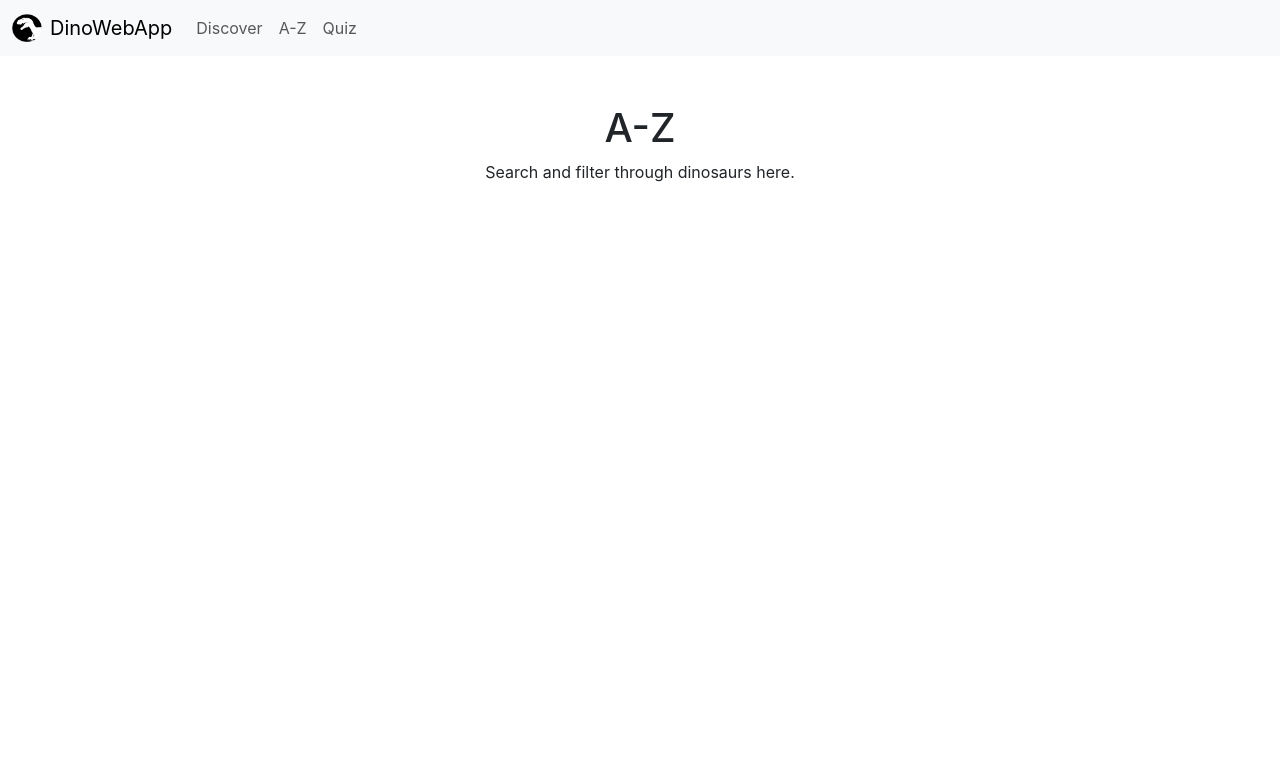
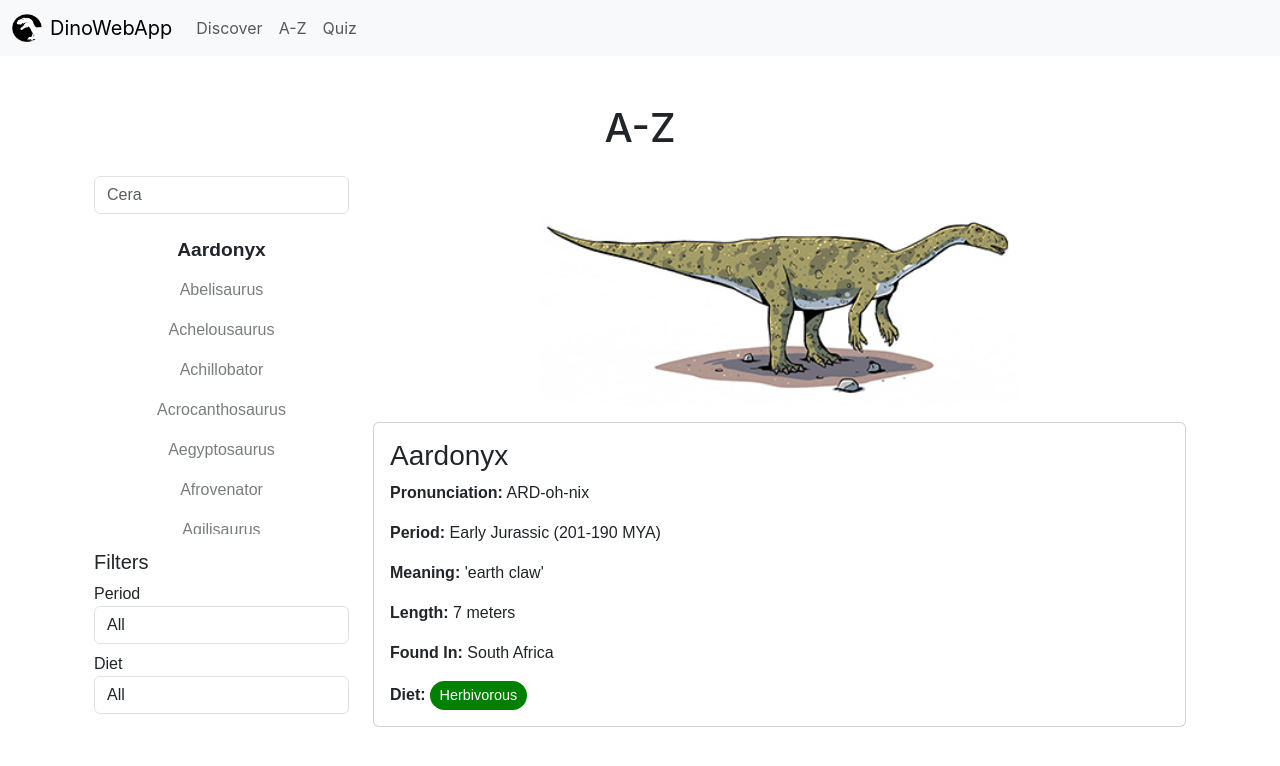
Before and after one commit to FraserProvan2/dinosaur-directory, a React (Create React App) app: page /a-z in a window 1280 px wide. Shown: the top 766 px of the page. Built offline with nearby package versions, Linux system fonts and the light colour scheme.

Commit message:
basic a-z page setup

```diff
--- a/src/App.js
+++ b/src/App.js
@@ -1,10 +1,10 @@
-import React from "react";
-import { BrowserRouter as Router, Route, Routes } from "react-router-dom";
-import Navbar from "./components/layout/Navbar";
-import Home from "./pages/Home";
-import Discover from "./pages/Discover";
-import AtoZ from "./pages/A-Z";
-import Quiz from "./pages/Quiz";
+import React from 'react';
+import { BrowserRouter as Router, Routes, Route } from 'react-router-dom';
+import Navbar from './components/layout/Navbar';
+import Home from './pages/Home';
+import Discover from './pages/Discover';
+import AtoZ from './pages/AtoZ';
+import Quiz from './pages/Quiz';
 
 function App() {
   return (
@@ -13,8 +13,9 @@ function App() {
       <Routes>
         <Route path="/" element={<Home />} />
         <Route path="/discover" element={<Discover />} />
+        <Route path="/quiz" element={<Quiz />} />
         <Route path="/a-z" element={<AtoZ />} />
-        <Route path="/quiz" element={<Quiz />} />
+        <Route path="/dinosaur/:dinoSlug" element={<AtoZ />} />
       </Routes>
     </Router>
   );
--- a/src/App.scss
+++ b/src/App.scss
@@ -4,6 +4,7 @@
 @import "./styles/quiz.scss";
 @import "./styles/discover.scss";
 @import "./styles/globe.scss";
+@import "./styles/atoz.scss";
 
 body {
   margin: 0;
--- /dev/null
+++ b/src/components/atoz/DinoList.js
@@ -0,0 +1,233 @@
+import React, { useState, useEffect, useRef } from "react";
+import { useParams, useNavigate } from "react-router-dom";
+import DinosaurCollection from "../../entities/DinosaurCollection";
+
+const DinoPage = () => {
+  const [dinosaurs, setDinosaurs] = useState([]);
+  const [filteredDinosaurs, setFilteredDinosaurs] = useState([]);
+  const [selectedDino, setSelectedDino] = useState(null);
+  const [filterPeriod, setFilterPeriod] = useState("");
+  const [filterSubPeriod, setFilterSubPeriod] = useState("");
+  const [filterDiet, setFilterDiet] = useState("");
+  const [searchQuery, setSearchQuery] = useState("");
+  const [isMobile, setIsMobile] = useState(window.innerWidth < 768);
+  const scrollContainerRef = useRef(null);
+  const { dinoSlug } = useParams();
+  const navigate = useNavigate();
+
+  useEffect(() => {
+    const handleResize = () => setIsMobile(window.innerWidth < 768);
+    window.addEventListener("resize", handleResize);
+    return () => window.removeEventListener("resize", handleResize);
+  }, []);
+
+  useEffect(() => {
+    const dinos = DinosaurCollection.getAllDinosaurs();
+    dinos.sort((a, b) => a.name.localeCompare(b.name));
+    setDinosaurs(dinos);
+    setFilteredDinosaurs(dinos);
+    if (dinoSlug && dinos.length > 0) {
+      const foundDino = dinos.find(
+        (d) => d.name.toLowerCase() === dinoSlug.toLowerCase()
+      );
+      setSelectedDino(foundDino || dinos[0]);
+    } else if (dinos.length > 0) {
+      setSelectedDino(dinos[0]);
+    }
+  }, [dinoSlug]);
+
+  useEffect(() => {
+    let filtered = dinosaurs;
+    if (filterPeriod)
+      filtered = filtered.filter((dino) => dino.period === filterPeriod);
+    if (filterSubPeriod)
+      filtered = filtered.filter((dino) => dino.fullPeriod === filterSubPeriod);
+    if (filterDiet)
+      filtered = filtered.filter((dino) => dino.diet === filterDiet);
+    if (searchQuery) {
+      filtered = filtered.filter((dino) =>
+        dino.name.toLowerCase().includes(searchQuery.toLowerCase())
+      );
+    }
+    setFilteredDinosaurs(filtered);
+  }, [filterPeriod, filterSubPeriod, filterDiet, searchQuery, dinosaurs]);
+
+  const periods = Array.from(new Set(dinosaurs.map((d) => d.period)));
+  const subPeriods = filterPeriod
+    ? Array.from(
+        new Set(
+          dinosaurs
+            .filter((d) => d.period === filterPeriod)
+            .map((d) => d.fullPeriod)
+        )
+      )
+    : [];
+  const diets = Array.from(new Set(dinosaurs.map((d) => d.diet))).map(
+    (diet) => diet.charAt(0).toUpperCase() + diet.slice(1).toLowerCase()
+  );
+
+  const getDietPillClass = (diet) => {
+    const dietLower = diet.toLowerCase();
+    if (dietLower.includes("herb")) return "herb";
+    if (dietLower.includes("carn")) return "carn";
+    return "default";
+  };
+
+  const listContent = (
+    <div className="scroll-section mb-3">
+      <div className="rolling-list-container">
+        <div className="gradient-overlay top"></div>
+        <div className="gradient-overlay bottom"></div>
+        <div className="rolling-list" ref={scrollContainerRef}>
+          {filteredDinosaurs.map((dino, index) => {
+            const activeClass =
+              selectedDino && selectedDino.name === dino.name
+                ? "active-item"
+                : "";
+            return (
+              <div
+                key={index}
+                className={`list-item ${activeClass}`}
+                onClick={() => {
+                  setSelectedDino(dino);
+                  navigate(`/dinosaur/${dino.name.toLowerCase()}`);
+                }}
+              >
+                {dino.name}
+              </div>
+            );
+          })}
+        </div>
+      </div>
+    </div>
+  );
+
+  const filtersContent = (
+    <div className="filters-section mb-3">
+      <h5>Filters</h5>
+      <div className="mb-2">
+        <label>Period</label>
+        <select
+          className="form-control"
+          value={filterPeriod}
+          onChange={(e) => {
+            setFilterPeriod(e.target.value);
+            setFilterSubPeriod("");
+          }}
+        >
+          <option value="">All</option>
+          {periods.map((period) => (
+            <option key={period} value={period}>
+              {period}
+            </option>
+          ))}
+        </select>
+      </div>
+      {filterPeriod && filterPeriod !== "Late Triassic" && (
+        <div className="mb-2">
+          <label>Sub Period</label>
+          <select
+            className="form-control"
+            value={filterSubPeriod}
+            onChange={(e) => setFilterSubPeriod(e.target.value)}
+          >
+            <option value="">All</option>
+            {subPeriods.map((sub) => (
+              <option key={sub} value={sub}>
+                {sub}
+              </option>
+            ))}
+          </select>
+        </div>
+      )}
+      <div className="mb-2">
+        <label>Diet</label>
+        <select
+          className="form-control"
+          value={filterDiet}
+          onChange={(e) => setFilterDiet(e.target.value)}
+        >
+          <option value="">All</option>
+          {diets.map((diet) => (
+            <option key={diet} value={diet}>
+              {diet}
+            </option>
+          ))}
+        </select>
+      </div>
+    </div>
+  );
+
+  const searchContent = (
+    <div className="mb-3">
+      <input
+        type="text"
+        className="form-control"
+        placeholder="Cera"
+        value={searchQuery}
+        onChange={(e) => setSearchQuery(e.target.value)}
+      />
+    </div>
+  );
+
+  return (
+    <div className="container py-3 dino-page-container">
+      <div className="row">
+        <div className="col-md-3">
+          <>
+            {searchContent}
+            {listContent}
+            {filtersContent}
+          </>
+        </div>
+        <div className="col-md-9">
+          {selectedDino ? (
+            <>
+              <img
+                src={`/images/dinosaurs/${selectedDino.image}`}
+                alt={selectedDino.name}
+                className="img-fluid dino-listing-image mb-3"
+              />
+              <div className="dino-details card">
+                <div className="card-body">
+                  <h3 className="card-title">{selectedDino.name}</h3>
+                  <p className="card-text">
+                    <strong>Pronunciation:</strong> {selectedDino.pronunciation}
+                  </p>
+                  <p className="card-text">
+                    <strong>Period:</strong> {selectedDino.fullPeriod} (
+                    {selectedDino.yearsMya.start}-{selectedDino.yearsMya.end}{" "}
+                    MYA)
+                  </p>
+                  <p className="card-text">
+                    <strong>Meaning:</strong> {selectedDino.meaning}
+                  </p>
+                  <p className="card-text">
+                    <strong>Length:</strong> {selectedDino.lengthMeters} meters
+                  </p>
+                  <p className="card-text">
+                    <strong>Found In:</strong> {selectedDino.foundIn.join(", ")}
+                  </p>
+                  <p className="card-text">
+                    <strong>Diet:</strong>{" "}
+                    <span
+                      className={`diet-pill ${getDietPillClass(
+                        selectedDino.diet
+                      )}`}
+                    >
+                      {selectedDino.diet}
+                    </span>
+                  </p>
+                </div>
+              </div>
+            </>
+          ) : (
+            <div>Select a dinosaur</div>
+          )}
+        </div>
+      </div>
+    </div>
+  );
+};
+
+export default DinoPage;
--- a/src/components/discover/MesozoicEras.js
+++ b/src/components/discover/MesozoicEras.js
@@ -80,14 +80,16 @@ function MesozoicEras() {
             <ul className="dino-list">
               {dinosInCountry.map((dino) => (
                 <li key={dino.name} className="dino-item">
-                  <div className="dino-icon-container">
+                  <a href={'/dinosaur/' + dino.name.toLowerCase()} className="dino-icon-container">
                     <img
                       src={"images/dinosaurs/" + dino.image}
                       alt={dino.name}
                       className="dino-icon"
                     />
-                  </div>
-                  {dino.name}
+                  </a>
+                    <a href={'/dinosaur/' + dino.name.toLowerCase()}>
+                      {dino.name}
+                   </a>
                 </li>
               ))}
             </ul>
--- a/src/pages/A-Z.js
+++ b/src/pages/AtoZ.js
@@ -1,10 +1,11 @@
 import React from "react";
+import DinoList from "../components/atoz/DinoList";
 
 function AtoZ() {
   return (
     <div className="container dynamic-margin-top">
       <h1 className="text-center">A-Z</h1>
-      <p className="text-center">Search and filter through dinosaurs here.</p>
+      <DinoList />
     </div>
   );
 }
--- /dev/null
+++ b/src/styles/atoz.scss
@@ -0,0 +1,62 @@
+.dino-page-container {
+  font-family: sans-serif;
+}
+
+.rolling-list-container {
+  position: relative;
+  height: 38vh;
+  overflow: hidden;
+}
+
+.rolling-list {
+  overflow-y: auto;
+  height: 100%;
+  scroll-behavior: smooth;
+}
+
+.list-item {
+  height: 40px;
+  line-height: 40px;
+  text-align: center;
+  cursor: pointer;
+  opacity: 0.6;
+  transition: font-size 0.2s, opacity 0.2s;
+}
+
+.list-item.active-item {
+  font-size: 1.2rem;
+  font-weight: bold;
+  opacity: 1;
+}
+
+.dino-listing-image {
+  height: 200px;
+  object-fit: contain;
+  display: block;
+  margin: 30px auto;
+}
+
+.diet-pill {
+  display: inline-block;
+  padding: 0.25rem 0.6rem;
+  border-radius: 50px;
+  color: #fff;
+  font-size: 0.9rem;
+  text-transform: capitalize;
+}
+
+.diet-pill.herb {
+  background-color: green;
+}
+
+.diet-pill.carn {
+  background-color: red;
+}
+
+.diet-pill.default {
+  background-color: #555;
+}
+
+.diet {
+  text-transform: capitalize;
+}
```
Also changed, not shown: 1 other file (tests, documents, lock files or other folders).
